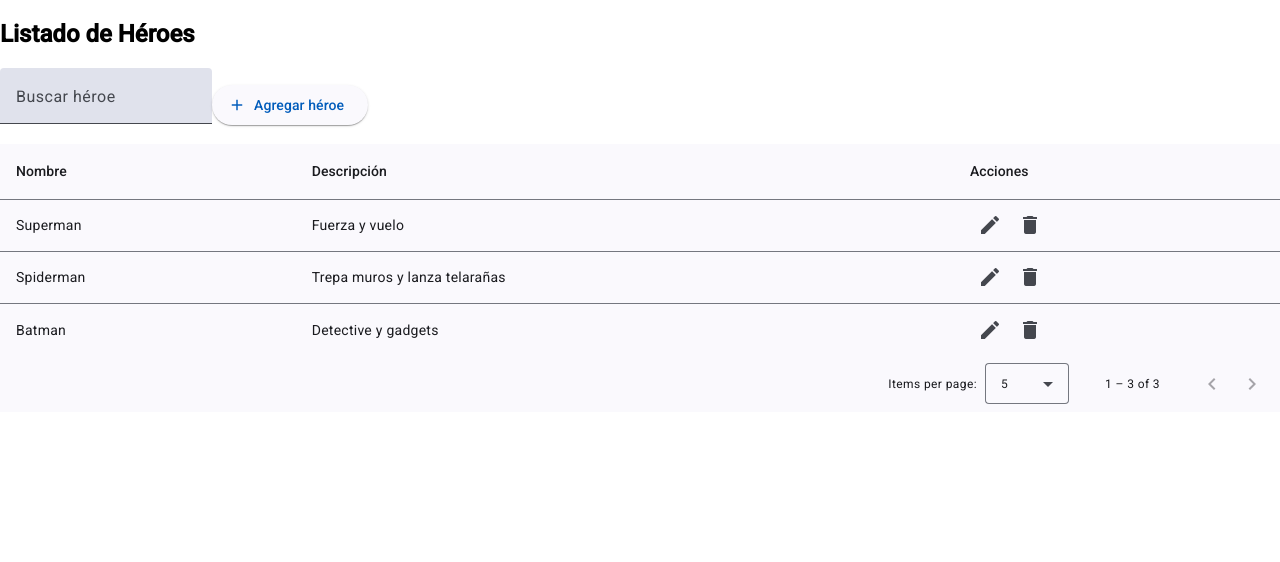
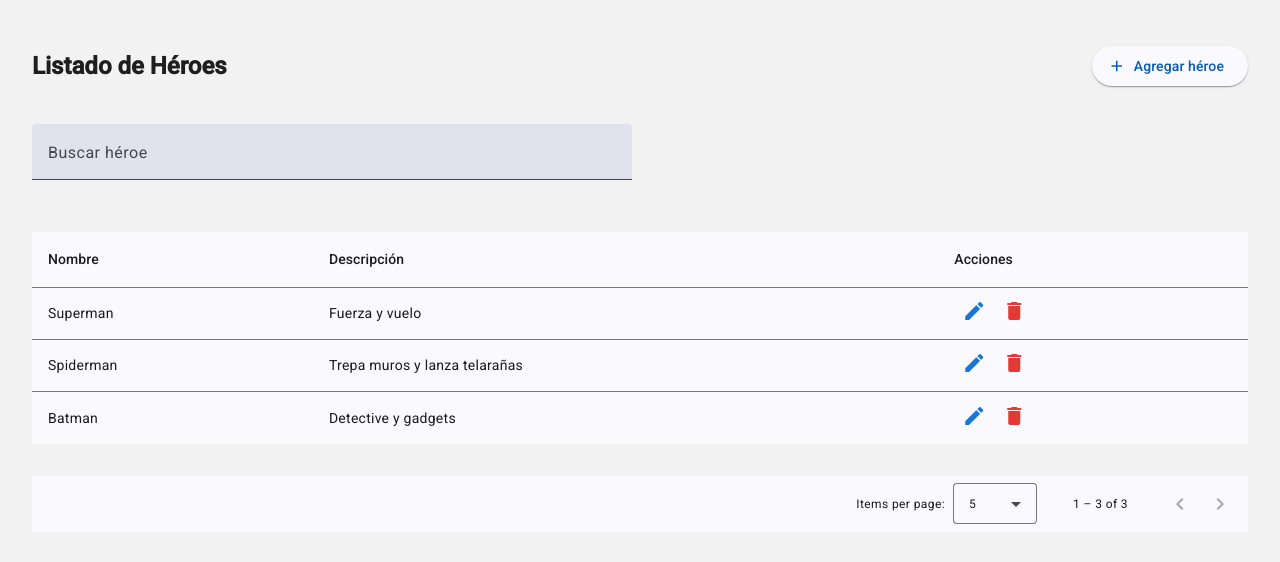
Before and after one commit to almileo/RIU-FrontEnd-Almiron-Leonardo, an Angular app: page /heroes in a window 1280 px wide. Shown: the top 562 px of the page. Built offline with nearby package versions, Linux system fonts and the light colour scheme.

Commit message:
feat/Add Styling

```diff
--- a/angular.json
+++ b/angular.json
@@ -83,7 +83,7 @@
               }
             ],
             "styles": [
-              "@angular/material/prebuilt-themes/azure-blue.css",
+              "src/styles/theme.scss",
               "src/styles.scss"
             ]
           }
--- a/src/app/heroes/pages/hero-form/hero-form.html
+++ b/src/app/heroes/pages/hero-form/hero-form.html
@@ -1,8 +1,10 @@
-<mat-card>
-  <h2>{{ editMode() ? 'Editar Héroe' : 'Agregar Héroe' }}</h2>
+<mat-card class="hero-form-card">
+  <h2 class="form-title">
+    {{ editMode() ? "Editar Héroe" : "Agregar Héroe" }}
+  </h2>
 
   <form [formGroup]="form" (ngSubmit)="onSubmit()" class="hero-form">
-    <mat-form-field appearance="outline">
+    <mat-form-field appearance="outline" class="form-field">
       <mat-label>Nombre</mat-label>
       <input matInput formControlName="name" required appUppercase />
       <mat-error *ngIf="form.get('name')?.hasError('required')">
@@ -10,14 +12,19 @@
       </mat-error>
     </mat-form-field>
 
-    <mat-form-field appearance="outline">
+    <mat-form-field appearance="outline" class="form-field">
       <mat-label>Descripción</mat-label>
       <textarea matInput formControlName="description" rows="4"></textarea>
     </mat-form-field>
 
-    <div class="actions">
-      <button mat-flat-button color="primary" type="submit" [disabled]="form.invalid">
-        {{ editMode() ? 'Guardar cambios' : 'Agregar héroe' }}
+    <div class="form-actions">
+      <button
+        mat-flat-button
+        color="primary"
+        type="submit"
+        [disabled]="form.invalid"
+      >
+        {{ editMode() ? "Guardar cambios" : "Agregar héroe" }}
       </button>
       <button mat-button type="button" (click)="onCancel()">Cancelar</button>
     </div>
--- a/src/app/heroes/pages/hero-form/hero-form.scss
+++ b/src/app/heroes/pages/hero-form/hero-form.scss
@@ -1,30 +1,31 @@
-mat-card {
-  max-width: 500px;
-  margin: 40px auto;
-  padding: 32px;
+.hero-form-card {
+  max-width: 460px;
+  margin: 4rem auto;
+  padding: 2.5rem;
+  border-radius: 1rem;
+  box-shadow: 0 6px 24px rgba(0, 0, 0, 0.06);
+  background-color: #fafafa;
+}
+
+.form-title {
+  text-align: center;
+  margin-bottom: 2rem;
+  font-size: 1.6rem;
+  font-weight: 600;
+}
+
+.hero-form {
   display: flex;
   flex-direction: column;
-  gap: 24px;
+  gap: 1.5rem;
 }
 
-form {
-  display: flex;
-  flex-direction: column;
-  gap: 20px;
-}
-
-mat-form-field {
+.form-field {
   width: 100%;
 }
 
-.actions {
+.form-actions {
   display: flex;
   justify-content: flex-end;
-  gap: 12px;
-  margin-top: 16px;
+  gap: 1rem;
 }
-
-h2 {
-  text-align: center;
-  margin-bottom: 8px;
-}
--- a/src/app/heroes/pages/hero-list/hero-list.html
+++ b/src/app/heroes/pages/hero-list/hero-list.html
@@ -1,4 +1,10 @@
+<div class="hero-list-container">
+  <div class="header-row">
     <h2>Listado de Héroes</h2>
+    <button mat-raised-button color="primary" (click)="onAdd()">
+      <mat-icon>add</mat-icon> Agregar héroe
+    </button>
+  </div>
 
   <mat-form-field appearance="fill" class="full-width">
     <mat-label>Buscar héroe</mat-label>
@@ -9,10 +15,6 @@
       (input)="searchTerm.set($any($event.target).value)"
     />
   </mat-form-field>
-
-<button mat-raised-button color="primary" (click)="onAdd()">
-  <mat-icon>add</mat-icon> Agregar héroe
-</button>
 
   <table mat-table [dataSource]="pagedHeroes()" class="mat-elevation-z8">
     <ng-container matColumnDef="name">
@@ -28,11 +30,11 @@
     <ng-container matColumnDef="actions">
       <th mat-header-cell *matHeaderCellDef>Acciones</th>
       <td mat-cell *matCellDef="let hero">
-      <button mat-icon-button color="accent" (click)="onEdit(hero.id)">
-        <mat-icon>edit</mat-icon>
+        <button mat-icon-button color="accent" class="action-button" (click)="onEdit(hero.id)">
+          <mat-icon matTooltip="Editar héroe" class="primary-icon">edit</mat-icon>
         </button>
-      <button mat-icon-button color="warn" (click)="onDelete(hero.id)">
-        <mat-icon>delete</mat-icon>
+        <button mat-icon-button color="warn" matTooltip="Eliminar héroe" class="action-button" (click)="onDelete(hero.id)">
+          <mat-icon matTooltip="Eliminar héroe" class="warn-icon">delete</mat-icon>
         </button>
       </td>
     </ng-container>
@@ -40,6 +42,7 @@
     <tr mat-header-row *matHeaderRowDef="displayedColumns"></tr>
     <tr mat-row *matRowDef="let row; columns: displayedColumns"></tr>
   </table>
+
   <mat-paginator
     [length]="heroService.filteredHeroes().length"
     [pageIndex]="pageIndex()"
@@ -47,3 +50,4 @@
     [pageSizeOptions]="[5, 10, 20]"
     (page)="onPageChange($event)">
   </mat-paginator>
+</div>
--- a/src/app/heroes/pages/hero-list/hero-list.scss
+++ b/src/app/heroes/pages/hero-list/hero-list.scss
@@ -1,24 +1,38 @@
-.search-field {
-  width: 100%;
-  margin-bottom: 16px;
-  margin-right: 20px;
+.hero-list-container {
+  padding: 2rem;
+  margin: 0 auto;
 }
 
-.hero-list {
+.header-row {
   display: flex;
-  flex-direction: column;
-  gap: 12px;
+  justify-content: space-between;
+  align-items: center;
+  flex-wrap: wrap;
+  margin-bottom: 1.5rem;
+  gap: 1rem;
 }
 
-.hero-card {
-  padding: 12px;
-  display: flex;
-  flex-direction: row;
-  align-items: center;
+.full-width {
+  width: 100%;
+  max-width: 600px;
+  margin-bottom: 1rem;
 }
 
-.search-container {
-  display: flex;
-  justify-content: space-around;
-  margin-bottom: 16px;
+table {
+  width: 100%;
+  margin-top: 1rem;
 }
+
+mat-paginator {
+  margin-top: 2rem;
+}
+
+.action-button {
+  border-radius: 50%;
+  padding: 6px;
+  transition: background-color 0.2s ease;
+
+  &:hover {
+    background-color: rgba(0, 0, 0, 0.05);
+  }
+}
--- a/src/styles.scss
+++ b/src/styles.scss
@@ -1,4 +1,20 @@
 /* You can add global styles to this file, and also import other style files */
+html, body {
+  height: 100%;
+  margin: 0;
+  font-family: Roboto, "Helvetica Neue", sans-serif;
+  background-color: #f2f2f2;
+  color: #1e1e1e;
+}
 
-html, body { height: 100%; }
-body { margin: 0; font-family: Roboto, "Helvetica Neue", sans-serif; }
+.warn-icon {
+  color: #e53935;
+}
+
+.accent-icon {
+  color: #fb8c00;
+}
+
+.primary-icon {
+  color: #1976d2;
+}
```
Also changed, not shown: src/styles/theme.scss (added, +25 -0 lines). Lines whose indentation alone changed are shown as unchanged.
